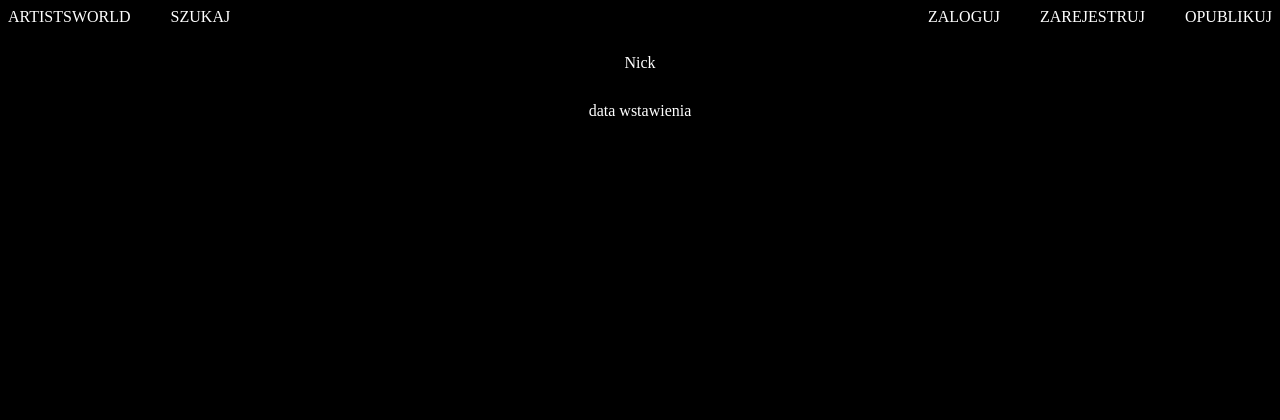
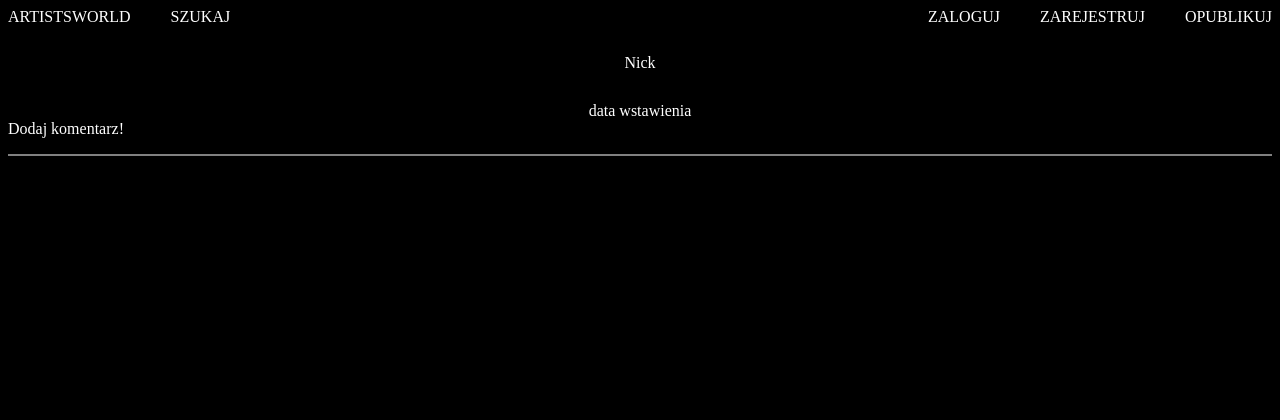
Before and after one commit to Kaszana102/Jezyki-Skryptowe-lab4, a Django app: page /image in a window 1280 px wide. Shown: the top 420 px of the page. Run offline with Django 5.2, Linux system fonts and the light colour scheme; data that the repository does not hold is empty.

Commit message:
listing and adding comments

```diff
--- a/artistsWorld/testapp/forms.py
+++ b/artistsWorld/testapp/forms.py
@@ -1,13 +1,14 @@
 from django import forms
 from django.forms import ModelForm
 
-from .models import User,Image
+from .models import *
 
 
 class RegisterForm(forms.Form):
     nick = forms.CharField(max_length=255)
     mail = forms.CharField(max_length=255)
     password = forms.CharField(max_length=255)
+
 
 class LoginForm(forms.Form):
     mail = forms.CharField(max_length=255)
--- a/artistsWorld/testapp/models.py
+++ b/artistsWorld/testapp/models.py
@@ -16,7 +16,5 @@ class Image(models.Model):
 class Comment(models.Model):
     imageID = models.BigIntegerField()
     text = models.CharField(max_length=1024)
-
-class ResponseComment(models.Model):
-    commentID = models.BigIntegerField()
-    text = models.CharField(max_length=1024)
+    userID = models.BigIntegerField()
+    respondedCommentID = models.BigIntegerField()
--- /dev/null
+++ b/artistsWorld/testapp/static/comment.css
@@ -0,0 +1,42 @@
+ input[type="checkbox"]{
+        display:none;
+    }
+
+.Comment{
+
+    & label + div{
+        transition-property: transform, height;
+        transition-duration: .2s;
+        transition-timing-function: ease-in-out;
+    }
+}
+
+
+label:has(input)+.CommentForm{
+        transform: scaleY(0);
+        height: 0;
+    }
+
+label:has(input:checked) + .CommentForm{
+        transform: scaleY(1);
+        height: 150px;
+    }
+
+.CommentForm{
+
+    & textarea{
+        resize: none;
+        height: 100px;
+        width: 80%;
+    }
+}
+
+.CommentList{
+    list-style-type: none;
+
+    background-color: #111111;
+
+    border-style: solid;
+    border-width: 1px;
+    border-color: gray;
+}
--- /dev/null
+++ b/artistsWorld/testapp/static/js.js
@@ -0,0 +1,2 @@
+function PublishComment(){
+}
--- a/artistsWorld/testapp/static/styles.css
+++ b/artistsWorld/testapp/static/styles.css
@@ -1,4 +1,5 @@
 @import "forms.css";
+@import "comment.css";
 
 html,
 body {
@@ -37,6 +38,14 @@ a {
     display: flex;
     justify-content: space-around;   /* poziomo */
     align-items: center; /* pionowo */
+    flex-direction: column;  /* do określenia kierunku */
+    gap: 10px;
+}
+
+.VerticalFlexLeft{
+    display: flex;
+    justify-content: space-around;   /* poziomo */
+    align-items: start; /* pionowo */
     flex-direction: column;  /* do określenia kierunku */
     gap: 10px;
 }
--- a/artistsWorld/testapp/templates/comments.html
+++ b/artistsWorld/testapp/templates/comments.html
@@ -1,8 +1,25 @@
 <!-- requires comments object -->
-<ul>
+<ul class="CommentList">
 {% for comment in comments %}
     <li>
-        {{ comment.text}}
+        <div class="Comment">
+            <div>
+                {{ comment.text}}
+            </div>
+            <label>
+                <input type="checkbox">
+                Odpowiedz
+            </label>
+            <form class="CommentForm" method="post">
+                <div class="VerticalFlexLeft">
+                    {% csrf_token %}
+                    <textarea name="text">TEkst wejściowy</textarea>
+                    <input type="hidden" name="respondedCommentID" value="{{comment.id}}">
+                    <input type="hidden" name="type" value="respondeComment">
+                    <input type="submit" value="Wyślij">
+                </div>
+            </form>
+        </div>
         {% if comment.subcomments|length %}
             {% include "comments.html" with comments=comment.subcomments %}
         {% endif %}
--- a/artistsWorld/testapp/templates/image.html
+++ b/artistsWorld/testapp/templates/image.html
@@ -12,6 +12,21 @@
     </div>
 
     <!-- comments-->
+
+    <div>
+        <label>
+            <input type="checkbox">
+            Dodaj komentarz!
+        </label>
+        <form class="CommentForm" method="post">
+            <div class="VerticalFlexLeft">
+                {% csrf_token %}
+                <input type="hidden" name="type" value="comment">
+                <textarea id="text" name="text">TEkst wejściowy</textarea>
+                <input type="submit" value="Wyślij">
+            </div>
+        </form>
+    </div>
     <div>
         {% include "comments.html" %}
     </div>
--- a/artistsWorld/testapp/views.py
+++ b/artistsWorld/testapp/views.py
@@ -139,12 +139,45 @@ def publish(request):
 
         return render(request, "form.html", context)
 
+def getCommentTree(commentID)->[] :
+    comments = Comment.objects.filter(respondedCommentID=commentID).all()
+    for comment in comments:
+        comment.subcomments = getCommentTree(comment.id)
+
+    return comments
+
 def image(request):
-    imageID = request.GET.get("imageID")
+    if request.method == 'POST':
 
-    image = Image.objects.filter(id=imageID).first()
 
-    context = {
-        "image" : image
-    }
-    return render(request, "image.html",context)
+        comment = Comment()
+        comment.imageID= request.GET.get("imageID")
+        comment.text = request.POST.get("text", '')
+        comment.userID = request.session['id']
+        if request.GET.get("type") == 'comment':
+            comment.respondedCommentID = -1
+        else:
+            comment.respondedCommentID = int(request.POST.get("respondedCommentID", ''))
+
+        if comment.text != '' and comment.userID >= 0 and comment.respondedCommentID >= 0:
+            comment.save()
+
+        response = redirect('image')
+        response['Location'] += '?imageID='+str(request.GET.get("imageID"))
+        return response
+    else:
+        imageID = request.GET.get("imageID")
+
+
+        image = Image.objects.filter(id=imageID).first()
+
+        context = {
+            "image" : image
+        }
+
+        comments = Comment.objects.filter(imageID=imageID, respondedCommentID=-1).all()
+        context['comments'] = comments
+        for comment in comments:
+            comment.subcomments = getCommentTree(comment.id)
+
+        return render(request, "image.html",context)
```
Also changed, not shown: artistsWorld/testapp/migrations/0005_comment_userid_responsecomment_respondedcommentid_and_more.py (added), artistsWorld/testapp/migrations/0006_remove_responsecomment_commentid.py (added), artistsWorld/testapp/migrations/0007_delete_responsecomment_comment_respondedcommentid.py (added).
